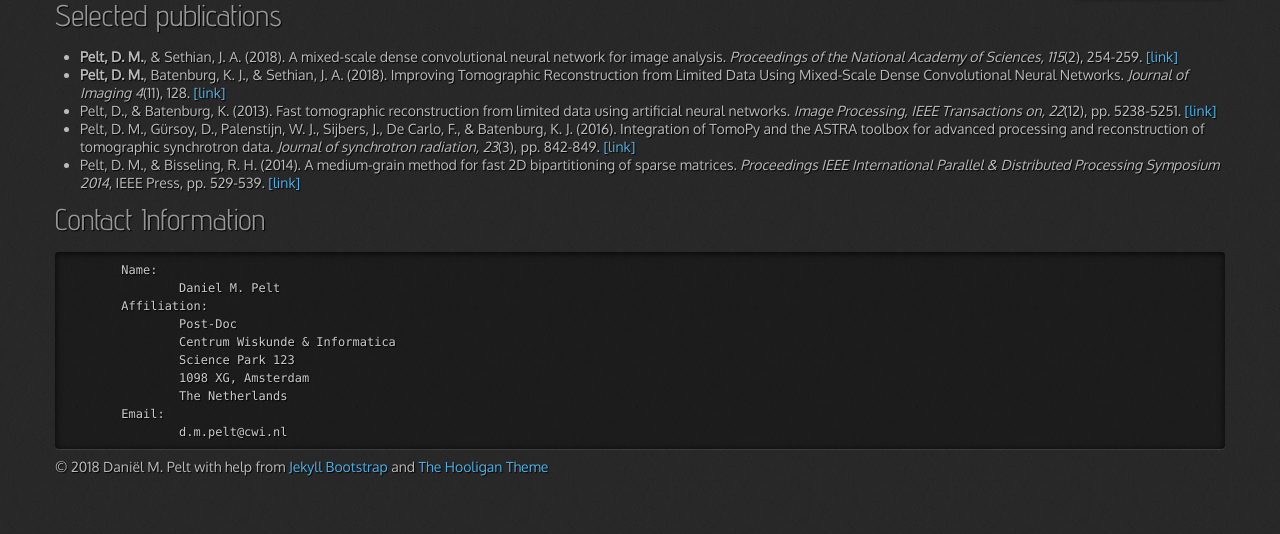
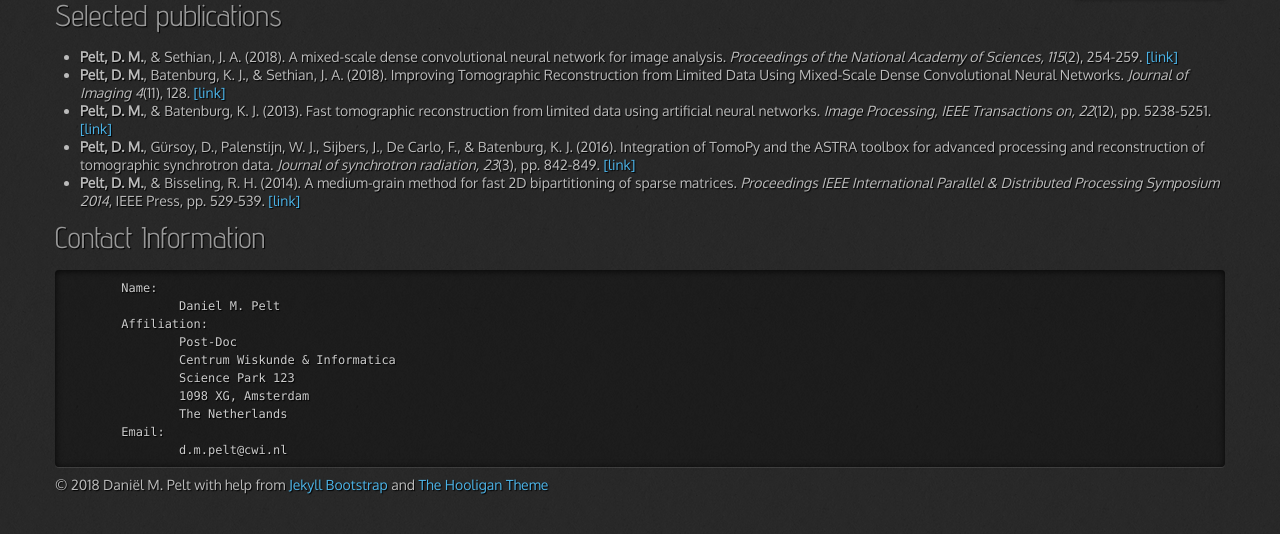
Before and after one commit to dmpelt/dmpelt.github.com, a Jekyll site: the page built from index.md, in a window 1280 px wide, cut to the strip 336-870 px from the top of the page. Built offline with Jekyll 4.4.1, drawn with Linux system fonts in a browser that asks for light colours; nearby versions of some CDN libraries.

Commit message:
Add bold to all selected publications

```diff
--- a/index.md
+++ b/index.md
@@ -21,9 +21,9 @@ I received the M.Sc. degree in mathematics from the University of Utrecht in 201
 ## Selected publications
 * **Pelt, D. M.**, & Sethian, J. A. (2018). A mixed-scale dense convolutional neural network for image analysis. *Proceedings of the National Academy of Sciences, 115*(2), 254-259. [\[link\]](https://doi.org/10.1073/pnas.1715832114)
 * **Pelt, D. M.**, Batenburg, K. J., & Sethian, J. A. (2018). Improving Tomographic Reconstruction from Limited Data Using Mixed-Scale Dense Convolutional Neural Networks. *Journal of Imaging 4*(11), 128. [\[link\]](https://doi.org/10.3390/jimaging4110128)
-* Pelt, D., & Batenburg, K. (2013). Fast tomographic reconstruction from limited data using artificial neural networks. *Image Processing, IEEE Transactions on, 22*(12), pp. 5238-5251. [\[link\]](http://ieeexplore.ieee.org/stamp/stamp.jsp?tp=&arnumber=6607157&isnumber=6609090)
-* Pelt, D. M., G&uuml;rsoy, D., Palenstijn, W. J., Sijbers, J., De Carlo, F., & Batenburg, K. J. (2016). Integration of TomoPy and the ASTRA toolbox for advanced processing and reconstruction of tomographic synchrotron data. *Journal of synchrotron radiation, 23*(3), pp. 842-849. [\[link\]](https://doi.org/10.1107/S1600577516005658)
-* Pelt, D. M., & Bisseling, R. H. (2014). A medium-grain method for fast 2D bipartitioning of sparse matrices. *Proceedings IEEE International Parallel & Distributed Processing Symposium 2014*, IEEE Press, pp. 529-539. [\[link\]](http://www.staff.science.uu.nl/~bisse101/Articles/mediumgrain14.pdf)
+* **Pelt, D. M.**, & Batenburg, K. J. (2013). Fast tomographic reconstruction from limited data using artificial neural networks. *Image Processing, IEEE Transactions on, 22*(12), pp. 5238-5251. [\[link\]](http://ieeexplore.ieee.org/stamp/stamp.jsp?tp=&arnumber=6607157&isnumber=6609090)
+* **Pelt, D. M.**, G&uuml;rsoy, D., Palenstijn, W. J., Sijbers, J., De Carlo, F., & Batenburg, K. J. (2016). Integration of TomoPy and the ASTRA toolbox for advanced processing and reconstruction of tomographic synchrotron data. *Journal of synchrotron radiation, 23*(3), pp. 842-849. [\[link\]](https://doi.org/10.1107/S1600577516005658)
+* **Pelt, D. M.**, & Bisseling, R. H. (2014). A medium-grain method for fast 2D bipartitioning of sparse matrices. *Proceedings IEEE International Parallel & Distributed Processing Symposium 2014*, IEEE Press, pp. 529-539. [\[link\]](http://www.staff.science.uu.nl/~bisse101/Articles/mediumgrain14.pdf)
 
 ## Contact Information
 
```
